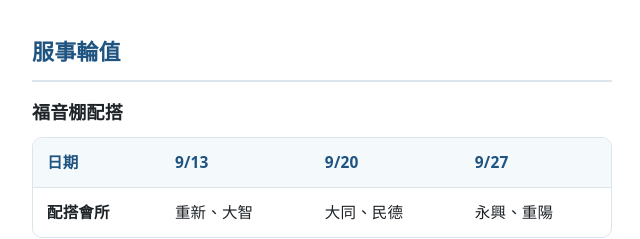
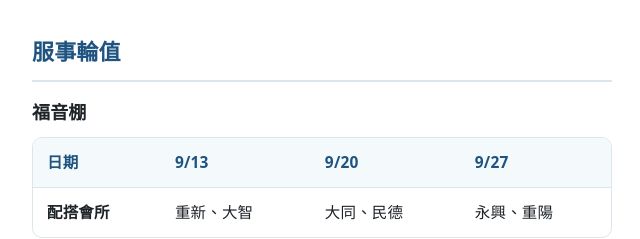
Before and after one commit to simon05091004/sanchong-church, a plain HTML site: page meetings.html in a window 1280 px wide. Shown: the part 1112-1351 px from the top of the page, 42-682 px from the left. Drawn offline with Linux system fonts and the light colour scheme.

Commit message:
Add files via upload

```diff
--- a/meetings.html
+++ b/meetings.html
@@ -74,7 +74,7 @@
         <!-- ★ 每週更新：服事輪值 -->
         <h2 class="sec">服事輪值</h2>
 
-        <h3 class="sub" style="margin-top:14px">福音棚配搭</h3>
+        <h3 class="sub" style="margin-top:14px">福音棚</h3>
         <div class="tbl-wrap">
           <table class="tbl">
             <thead><tr><th>日期</th><th>9/13</th><th>9/20</th><th>9/27</th></tr></thead>
```
